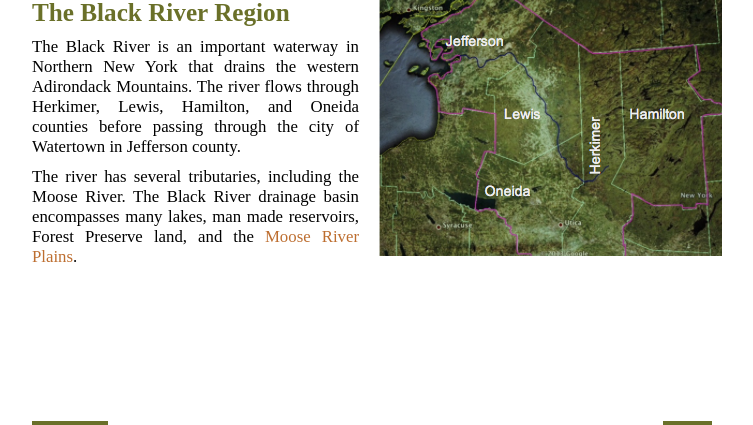
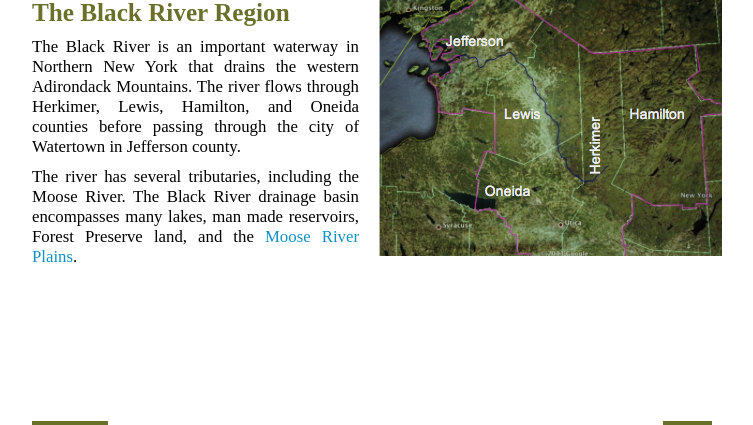
Before and after one commit to izzystardust/hp200, a PHP site: page /exhibit.php in a window 1280 px wide. Shown: the part 174-599 px from the top of the page, without its empty margins (268-1021 px from the left). Run offline with PHP 8.4, Linux system fonts and the light colour scheme; some libraries are stand-ins or nearby versions; some web fonts are replaced; grey boxes are pictures that could not be loaded.

Commit message:
Remove map

```diff
--- a/css/exhibit.css
+++ b/css/exhibit.css
@@ -62,10 +62,6 @@ nav.internal button {
 	margin-top: 5px;
 }
 
-a.map {
-	color: rgb(189, 110, 48);
-}
-
 #prev { float: left; }
 
 #next { float: right; }
--- a/exhibit.php
+++ b/exhibit.php
@@ -26,12 +26,12 @@
 	  <img src="img/blackriverregion.png" />
 	  <h2>The Black River Region</h2>
 	  <p>The Black River is an important waterway in Northern New York that drains the western Adirondack Mountains. The river flows through Herkimer, Lewis, Hamilton, and Oneida counties before passing through the city of Watertown in Jefferson county.</p>
-	  <p>The river has several tributaries, including the Moose River. The Black River drainage basin encompasses many lakes, man made reservoirs, Forest Preserve land, and the <a class="map" rel="#mooseriverplains">Moose River Plains</a>.</p>
+	  <p>The river has several tributaries, including the Moose River. The Black River drainage basin encompasses many lakes, man made reservoirs, Forest Preserve land, and the <a rel="#mooseriverplains">Moose River Plains</a>.</p>
 	</div>
 
     <div>
       <h2>The Black River Regulating District</h2>
-      <p>In 1919, <a class="map" rel="#watertown">Watertown</a> businesses petitioned the <a rel="#conservation_dept">Conservation Department</a> to create the Black River Regulating District under the <a rel="#machold">Machold Storage Law</a> and the <a rel="#burd">Burd Amendment</a>. The District could provide the legal structure to allow the building of hydropower dams and reservoirs on the Black River and its tributaries in order to power Watertown's industry. The Conservation Department approved the petition and the District was created and granted the rights to levy taxes and acquire land.  The District legally became a state agency and members of its board became state officials. Today, the district's dams help prevent flooding due to spring storms and snowmelt, and reservoirs release water during periods of drought to maintain water quality in the river. It is estimated that the District's dams produce enough hydroelectricity to power over 450,000 homes.</p>
+      <p>In 1919, <a rel="#watertown">Watertown</a> businesses petitioned the <a rel="#conservation_dept">Conservation Department</a> to create the Black River Regulating District under the <a rel="#machold">Machold Storage Law</a> and the <a rel="#burd">Burd Amendment</a>. The District could provide the legal structure to allow the building of hydropower dams and reservoirs on the Black River and its tributaries in order to power Watertown's industry. The Conservation Department approved the petition and the District was created and granted the rights to levy taxes and acquire land.  The District legally became a state agency and members of its board became state officials. Today, the district's dams help prevent flooding due to spring storms and snowmelt, and reservoirs release water during periods of drought to maintain water quality in the river. It is estimated that the District's dams produce enough hydroelectricity to power over 450,000 homes.</p>
     </div>
 
 	<div>
@@ -42,7 +42,7 @@
 
     <div>
       <h2>Beginnings of the Controversy</h2>
-      <p>Controversy arose in 1920, when the Black River Regulating District put forward a proposal for nine new reservoirs, some of which called for the flooding of land located in the <a rel="#forest">Forest Preserve</a>.  According to the <a rel="#foreverwild">Forever Wild</a> clause in the New York State Constitution, the Forest Preserve was to be protected and not to be used by any public or private entities.  The two most controversial proposals called for the construction of reservoirs at Higley and Panther Mountains, both located on the South Branch of the Moose River, a tributary to the Black River. The construction of these two dams would have flooded an area of approximately 5,000 acres in the <a class="map" rel="#mooseriverplains">Moose River Plains</a>.</p>
+      <p>Controversy arose in 1920, when the Black River Regulating District put forward a proposal for nine new reservoirs, some of which called for the flooding of land located in the <a rel="#forest">Forest Preserve</a>.  According to the <a rel="#foreverwild">Forever Wild</a> clause in the New York State Constitution, the Forest Preserve was to be protected and not to be used by any public or private entities.  The two most controversial proposals called for the construction of reservoirs at Higley and Panther Mountains, both located on the South Branch of the Moose River, a tributary to the Black River. The construction of these two dams would have flooded an area of approximately 5,000 acres in the <a rel="#mooseriverplains">Moose River Plains</a>.</p>
     </div>
 
     <div>
@@ -55,7 +55,11 @@
 
     <div>
       <h2>Opposition</h2>
+<<<<<<< HEAD
       <p>The <a rel="#conservation_dept">Conservation Department</a> approved the proposal for construction of new reservoirs in 1945.  Much of the opposition to the construction of the reservoirs came about because of two men, <a rel="#apperson">John S. Apperson</a> and <a rel="#schaefer">Paul Schaefer</a>. In 1946, Apperson and Schaefer organized the <a rel="#mooserivercommittee">Adirondack Moose River Committee</a> to fight the construction of the dams. Apperson and Schaefer did everything they could to raise awareness about what the reservoirs would do to the <a class="map" rel="#mooseriverplains">Moose River Plains</a>, including disseminating fliers and movies. Apperson and Schaefer also met with high level businessmen and politicians to garner the support they needed to defeat the proposal.</p>
+=======
+      <p>The <a rel="#conservation_dept">Conservation Department</a> approved the proposal for construction of new reservoirs in 1945.  Much of the opposition to the construction of the reservoirs came about because of two men, <a rel="#apperson">John S. Apperson</a> and <a rel="#schaefer">Paul Schaefer</a>. In 1946, Apperson and Schaefer organized the <a rel="#mooserivercommittee">Adirondack Moose River Committee</a> to fight the construction of the dams. Apperson and Schaefer did everything they could to raise awareness about what the reservoirs would do to the <a rel="#mooseriverplains">Moose River Plains</a>, including disseminating fliers and movies.</p>
+>>>>>>> parent of 389bebe... Added alternate color to map links
     </div>
 
     <div>
```
